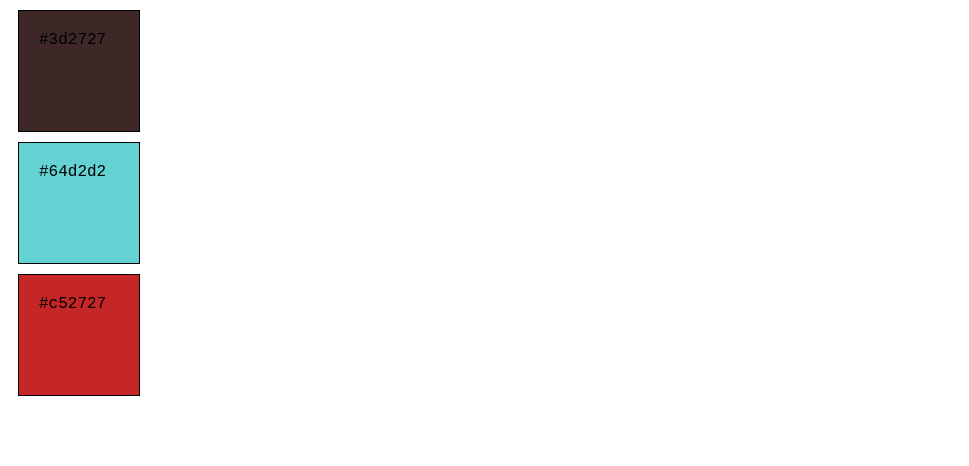
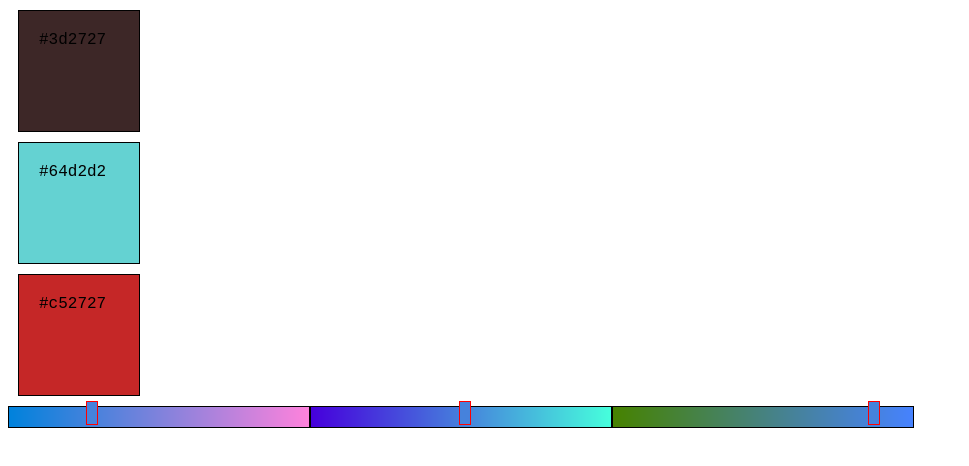
Before and after one commit to mprolejko/colorPicker, a plain HTML site: page public/index.html in a window 1280 px wide. Shown: the whole page, without its empty margins (0-969 px from the left). Drawn offline with nearby package versions, Linux system fonts and the light colour scheme.

Commit message:
created colorBars for RGB

```diff
--- a/public/colorPicker.js
+++ b/public/colorPicker.js
@@ -1,9 +1,95 @@
 'use strict';
 
-import * as c from './lib/RGBColor.js';
-const RGBColor = c.RGBColor;
+import * as rgb from './lib/RGBColor.js';
+const RGBColor = rgb.RGBColor;
 
 
+
+class Strip extends React.Component{
+  constructor(props) {
+    super(props);
+    const val = this.props.values;
+    const c0 = Object.assign({}, val);
+    const c1 = Object.assign({}, val);
+    c0[this.props.name] = 0;
+    c1[this.props.name] = 1;
+
+    this.state = {
+      first: new this.props.model(c0),
+      last: new this.props.model(c1)
+    }
+  }
+
+  componentDidMount() {
+    this.updateCanvas();
+  }
+  componentDidUpdate() {
+      this.updateCanvas();
+  }
+
+  updateCanvas() {
+    const ctx = this.refs.canvas.getContext('2d');
+
+    var grd = ctx.createLinearGradient(0, 0, this.props.width, 0);
+    grd.addColorStop(0, this.state.first.getHEX().hex);
+    grd.addColorStop(1, this.state.last.getHEX().hex);
+
+    ctx.fillStyle = grd;
+    ctx.fillRect(0, 0, this.props.width, this.props.height);
+    }
+
+  render() {
+    const selector = React.createElement(Selector,{key:"selector", channel:this.props.name,color: new this.props.model(this.props.values)});
+    const strip = React.createElement('canvas', {key:"strip", ref: "canvas", width:this.props.width, height:this.props.height});
+    return React.createElement('div',{className:"strip"},[strip,selector]);
+  }
+}
+
+class Selector extends React.Component{
+  constructor(props) {
+    super(props);
+    var color = this.props.color;
+    var channel = this.props.channel;
+    this.state = {
+      val : color.getRaw()[channel]
+    }
+  }
+
+  render() {
+    return React.createElement('div', {className:"selector", style:{backgroundColor: this.props.color.getHEX().hex, left: (100*this.state.val)+"%"}});
+  }
+}
+
+
+class ColorBars extends React.Component {
+  constructor(props) {
+    super(props);
+    let col = new RGBColor(this.props.sample)
+    this.state = {
+      color: col,
+      style:{backgroundColor:col.getHEX().hex}};
+  }
+
+  render() {
+    const model = new this.props.model();
+    const channels = model.channels;
+
+    const bars = []
+    for(var i=0; i < channels.length; i++) {
+      bars[i] = React.createElement(Strip,{
+        key:channels[i],
+        name:channels[i],
+        model:this.props.model,
+        values:this.state.color.getRaw(),
+        width:this.props.width,
+        height: this.props.height
+      });
+    }
+
+    return React.createElement('div', {}, bars)
+  }
+
+}
 
 class ColorSample extends React.Component {
   constructor(props) {
@@ -34,3 +120,5 @@ document.querySelectorAll('.color-sample')
       domContainer
     );
 });
+
+ReactDOM.render(React.createElement(ColorBars,{model:RGBColor, sample:{R: 70, G:130,B:220}, width:500, height: 30}), document.getElementById('stripRGB'));
--- a/public/index.html
+++ b/public/index.html
@@ -9,7 +9,7 @@
         <div class="color-sample" data-sampleid="2" data-sample="100,210,179"></div>
         <div class="color-sample" data-sampleid="3" data-sample="197,39,140"></div>
     </div>
-
+<div id="stripRGB"></div>
 
     <script src="https://unpkg.com/react@16/umd/react.development.js" crossorigin></script>
     <script src="https://unpkg.com/react-dom@16/umd/react-dom.development.js" crossorigin></script>
--- a/public/styles.css
+++ b/public/styles.css
@@ -6,3 +6,21 @@
     padding:20px;
     font-family: 'Courier New', Courier, monospace
 }
+canvas {
+    width: 300px;
+    height:20px;
+    border: 1px solid black;
+}
+
+.strip {
+    position:relative;
+    display:inline-block;
+}
+.strip .selector{
+    position:absolute;
+    width:10px;
+    height:100%;
+    border: 1px solid red;
+    top:-5px;left:0;
+    margin-left:-5px;
+}
```
Also changed, not shown: public/lib/RGBColor.js.
